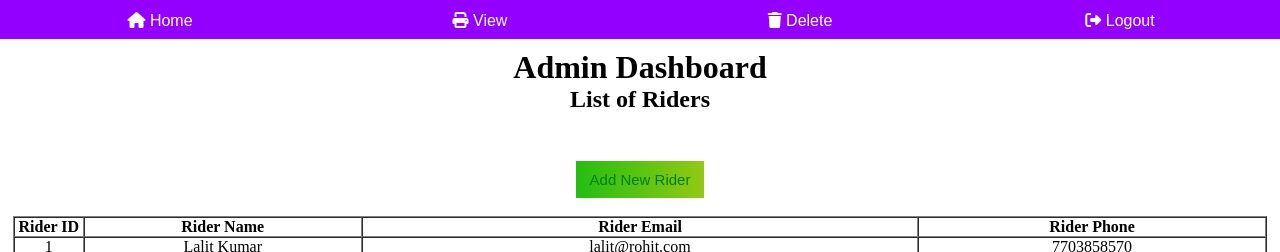
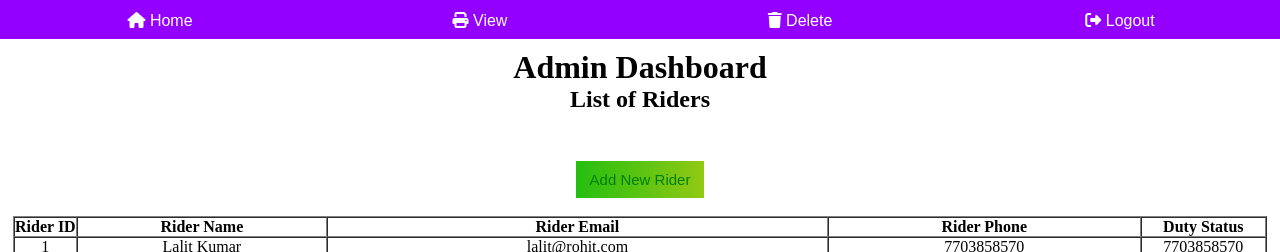
Before and after one commit to pahalwar01/Conveyance-management, a PHP site: page /user_1/admin_dashboard.php in a window 1280 px wide. Shown: the part 69-321 px from the top of the page. Run offline with PHP 8.4, Linux system fonts and the light colour scheme; the visitor is signed in with stand-in values (Sample User, id 1); data comes from the database, SQL or seed files in the repository.

Commit message:
Update admin_dashboard.php

```diff
--- a/user_1/admin_dashboard.php
+++ b/user_1/admin_dashboard.php
@@ -86,6 +86,7 @@ if (!isset($_SESSION['admin_id'])) {
             <th width="20%">Rider Name</th>
             <th width="40%">Rider Email</th>
             <th width="25%">Rider Phone</th>
+            <th width="25%">Duty Status</th>
             <!-- <th width="10%">Update</th> -->
         </tr>
         <?php while ($row = $result->fetch_assoc()) { ?>
@@ -93,6 +94,7 @@ if (!isset($_SESSION['admin_id'])) {
                 <td><?php echo $row['rider_id']; ?></td>
                 <td><?php echo $row['rider_name']; ?></td>
                 <td><?php echo $row['email']; ?></td>
+                <td><?php echo $row['phone']; ?></td>
                 <td><?php echo $row['phone']; ?></td>
                 <!-- <td>
                     <a href="edit_rider.php?rider_id=<?php echo $row['rider_id']; ?>">Edit</a> |
```
